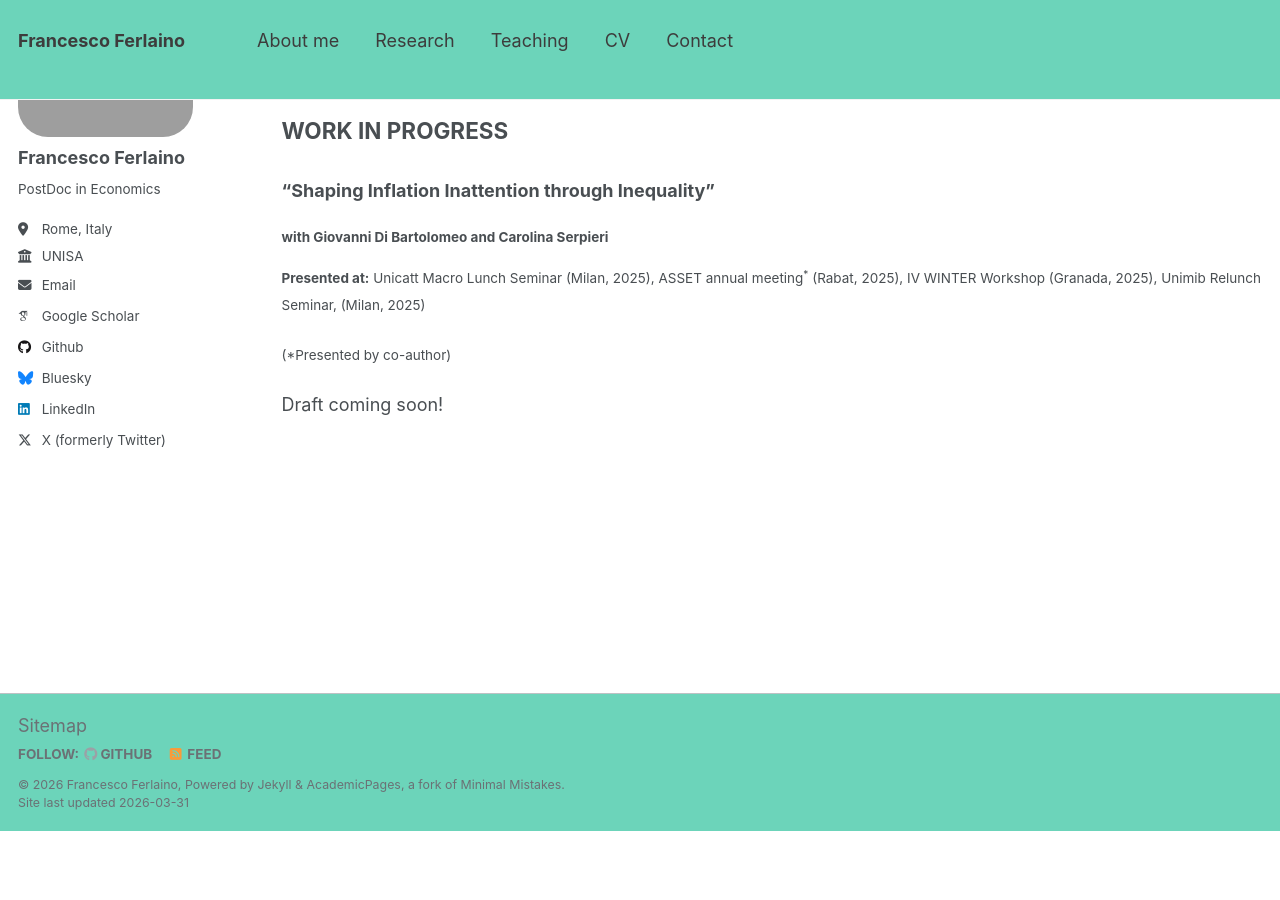
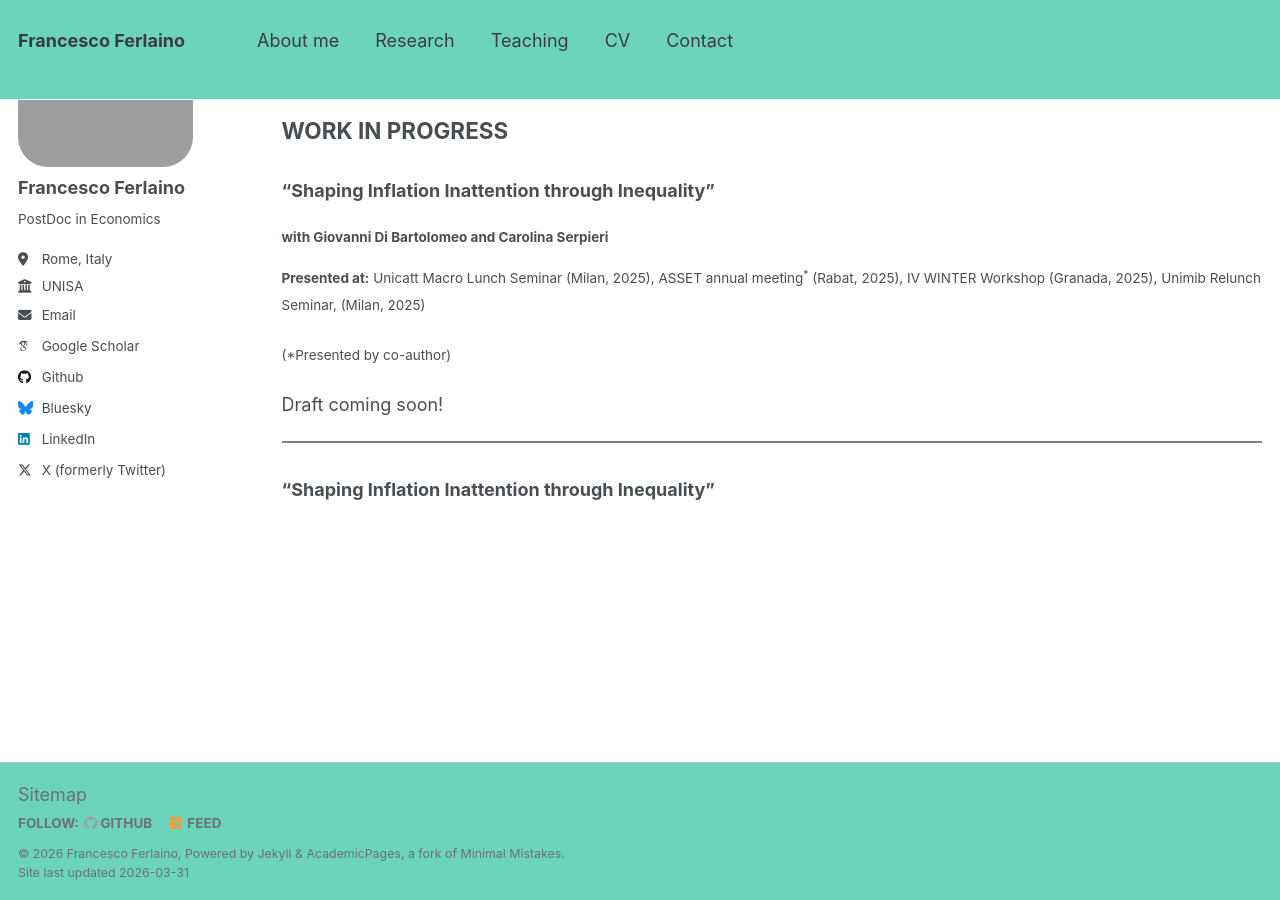
Before and after one commit to fraferla/fraferla.github.io, a Jekyll site: the page built from _pages/research.md, in a window 1280 px wide and 900 px high, scrolled down 1191 px. Built offline with Jekyll 4.4.1, drawn with Linux system fonts in a browser that asks for light colours; some web fonts are replaced; before the commit the page ends 2022 px from its top, so only the background shows below that.

Commit message:
update_WP

```diff
--- a/_pages/research.md
+++ b/_pages/research.md
@@ -54,3 +54,11 @@
 <small>(*Presented by co-author)<small>
 
 Draft coming soon!
+
+
+
+<hr style="border:1px solid gray">
+
+
+
+### "Shaping Inflation Inattention through Inequality"
```
Also changed, not shown: 1 other file.
